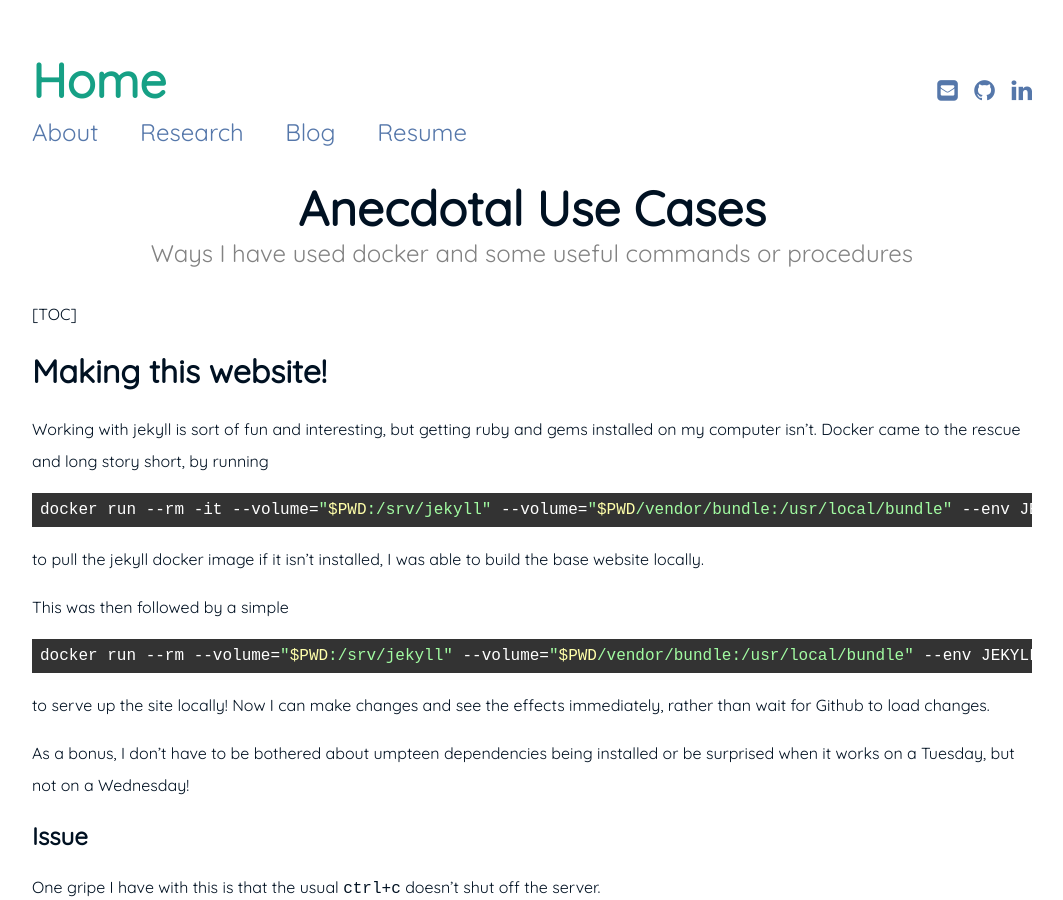
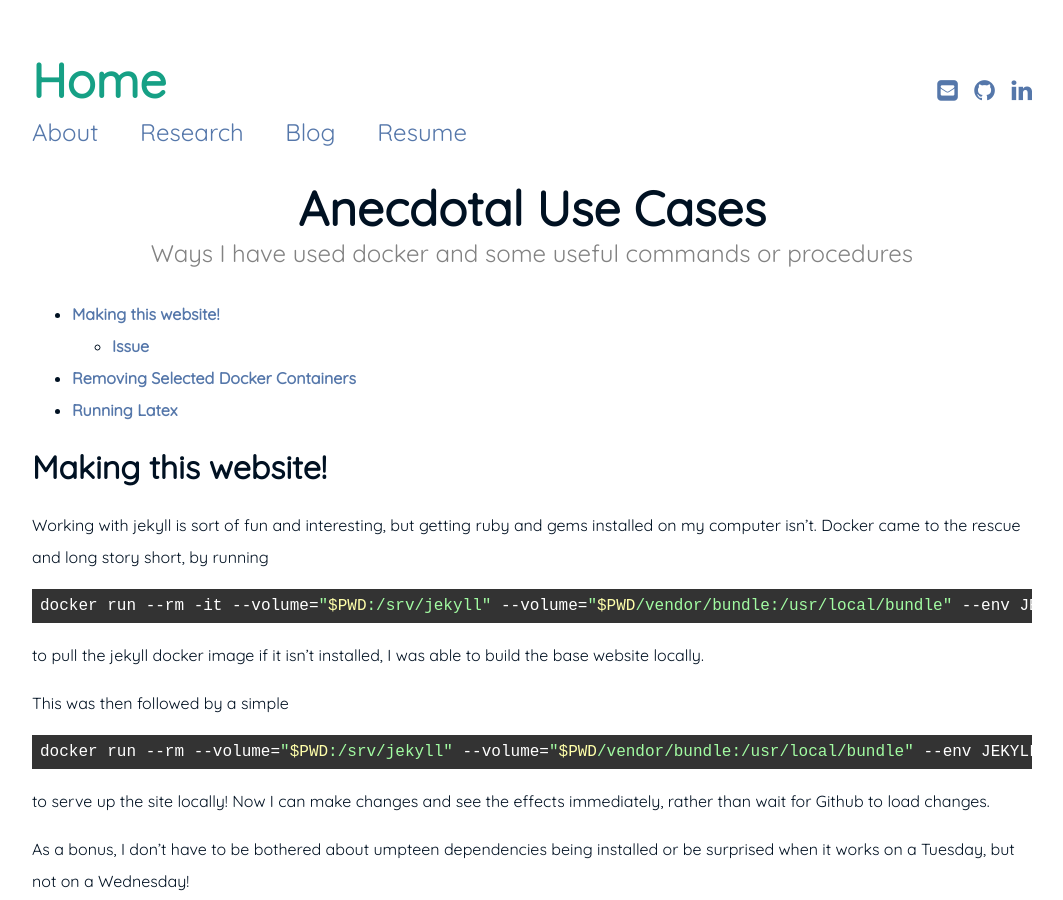
Before and after one commit to sawansinghmahara/sawansinghmahara.github.io, a Jekyll site: the page built from _posts/2021-06-02-Docker_uses.md, in a window 1280 px wide and 900 px high. Shown: the whole window, without its empty margins (108-1171 px from the left). Built offline with Jekyll 4.4.1, drawn with Linux system fonts in a browser that asks for light colours; formulas are drawn with MathJax 3.

```diff
--- a/_posts/2021-06-02-Docker_uses.md
+++ b/_posts/2021-06-02-Docker_uses.md
@@ -11,7 +11,8 @@ permalink: "/_posts/docker_uses"
 
 ---
 
-[TOC]
+* Contents
+{:toc}
 
 # Making this website!
 
```
